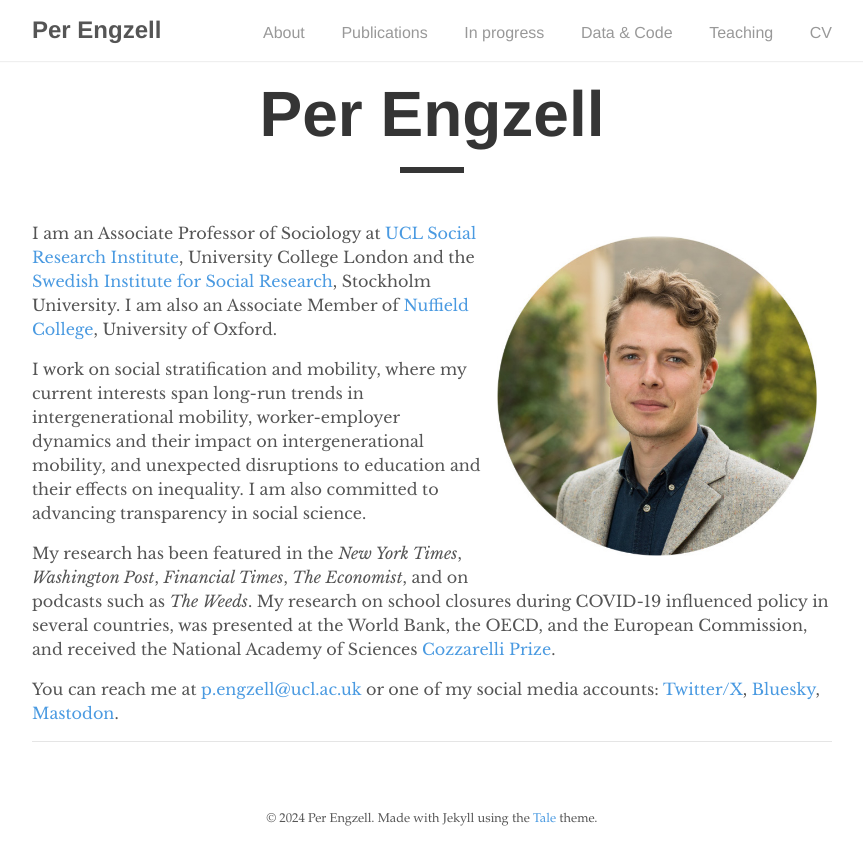
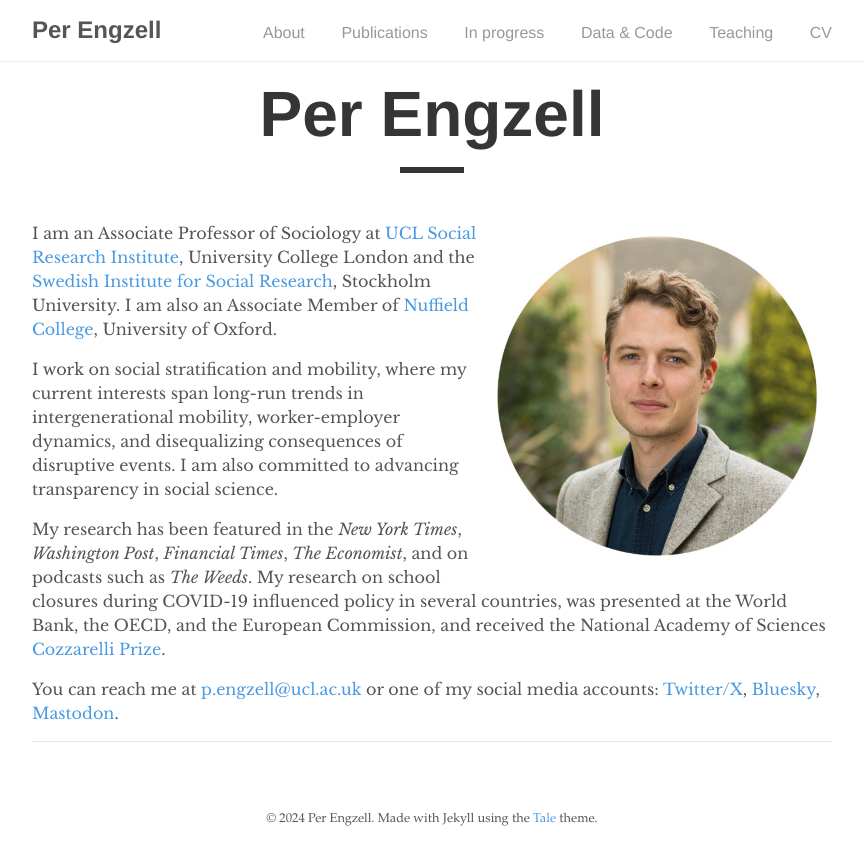
Before and after one commit to pengzell/pengzell.github.io, a Jekyll site: the page built from index.md, in a window 1280 px wide. Shown: the top 865 px of the page, without its empty margins (208-1071 px from the left). Built offline with Jekyll 4.4.1, drawn with Linux system fonts in a browser that asks for light colours.

Commit message:
Update index.md

```diff
--- a/index.md
+++ b/index.md
@@ -8,7 +8,7 @@ author: "Per Engzell"
 
 I am an Associate Professor of Sociology at [UCL Social Research Institute](https://www.ucl.ac.uk/ioe/departments-and-centres/departments/ucl-social-research-institute), University College London and the [Swedish Institute for Social Research](https://www.su.se/swedish-institute-for-social-research/), Stockholm University. I am also an Associate Member of [Nuffield College](https://www.nuffield.ox.ac.uk), University of Oxford.
 
-I work on social stratification and mobility, where my current interests span long-run trends in intergenerational mobility, worker-employer dynamics and their impact on intergenerational mobility, and unexpected disruptions to education and their effects on inequality. I am also committed to advancing transparency in social science.
+I work on social stratification and mobility, where my current interests span long-run trends in intergenerational mobility, worker-employer dynamics, and disequalizing consequences of disruptive events. I am also committed to advancing transparency in social science.
 
 My research has been featured in the *New York Times*, *Washington Post*, *Financial Times*, *The Economist*, and on podcasts such as *The Weeds*. My research on school closures during COVID-19 influenced policy in several countries, was presented at the World Bank, the OECD, and the European Commission, and received the National Academy of Sciences [Cozzarelli Prize](https://www.youtube.com/watch?v=Yhuv1yJrdC4).
 
```
